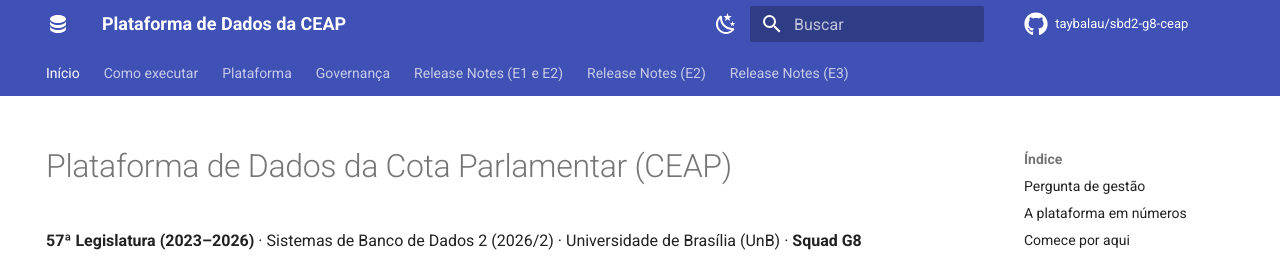
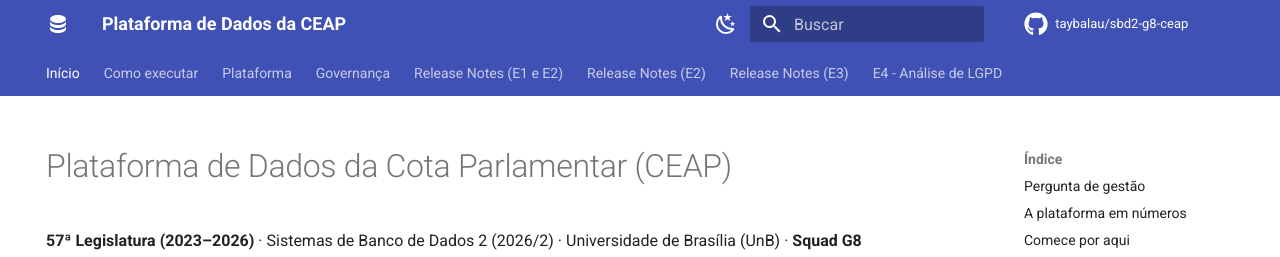
Before and after one commit to taybalau/sbd2-g8-ceap, an MkDocs documentation site: the page built from docs/index.md, in a window 1280 px wide and 900 px high. Shown: the top 257 px of the window. Built offline with MkDocs 1.6.1 and Material for MkDocs 9.7.7, drawn with Linux system fonts in a browser that asks for light colours; comment, search, counter and statistics services are not loaded.

Commit message:
docs(e4): lgpd pages

```diff
--- a/mkdocs.yml
+++ b/mkdocs.yml
@@ -82,6 +82,7 @@ nav:
   - "Release Notes (E1 e E2)": release-notes.md
   - "Release Notes (E2)": RELEASE_NOTES_E2.md
   - "Release Notes (E3)": release_notes_e3.md
+  - E4 - Análise de LGPD: lgpd.md
 
 
 markdown_extensions:
```
